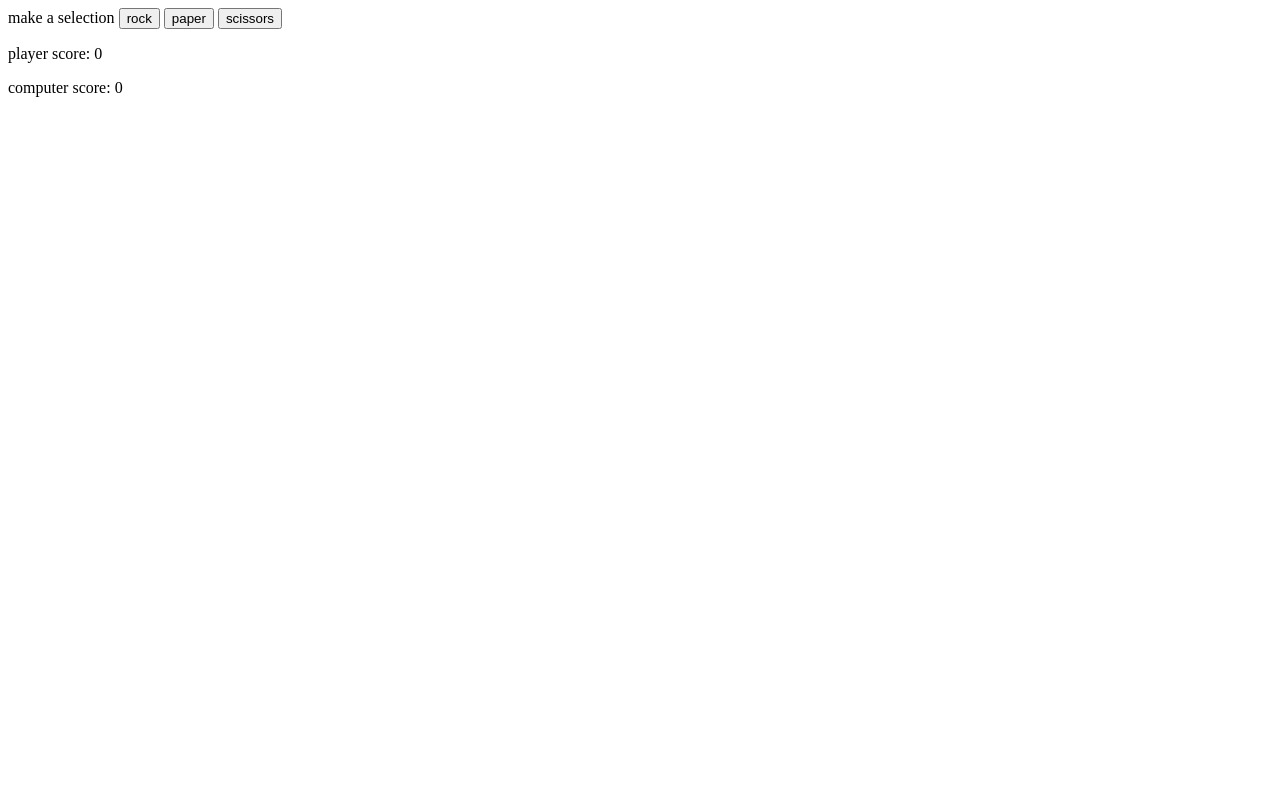
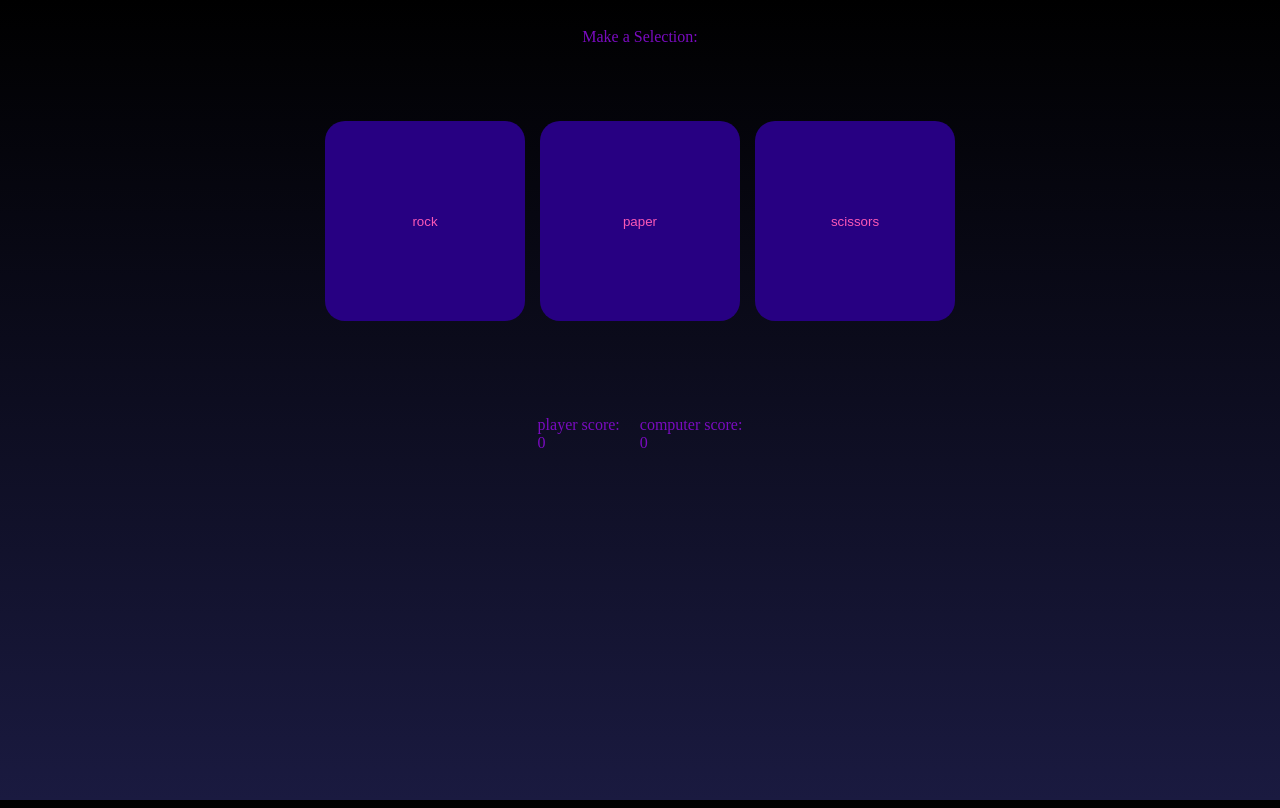
Before and after one commit to MSR-layer/rock-paper-scissors, a plain HTML site: page index.html in a window 1280 px wide. Drawn offline with Linux system fonts and the light colour scheme.

Commit message:
started on css

```diff
--- a/index.html
+++ b/index.html
@@ -1,21 +1,25 @@
 <!DOCTYPE html>
 <html lang="en">
 <head>
+    <link rel="stylesheet" href="style.css">
     <meta charset="UTF-8">
     <meta http-equiv="X-UA-Compatible" content="IE=edge">
     <meta name="viewport" content="width=device-width, initial-scale=1.0">
     <title>Document</title>
 </head>
 <body>
-    <div>
-        make a selection
-        <button class="button" id="rock">rock</button>
-        <button class="button" id="paper">paper</button>
-        <button class="button" id="scissors">scissors</button>
+    <div class="one">
+        <div>Make a Selection:</div>
+        <div class="buttons">
+            <button class="button" id="rock">rock</button>
+            <button class="button" id="paper">paper</button>
+            <button class="button" id="scissors">scissors</button>
+        </div>
     </div>
-    <div id="results"></div>
-
-
+    <div id="results">
+        <div id="playerScore">player score: </div>
+        <div id="computerScore">computer score: </div>
+    </div>
 </body>
 <script src="script.js"></script>
 </html>
--- a/script.js
+++ b/script.js
@@ -56,12 +56,7 @@ function convertToInt(choice){
 let computerScore = 0, playerScore = 0;
 
 function game(selection){
-
-
-
-
-
-
+    if(playerScore === 5 || computerScore === 5) return;
 
     const playerSelection = selection;
     const computerSelection = computerPlay();
@@ -73,45 +68,33 @@ function game(selection){
     if(result === 1) {
         alert("computer chose " + computerSelectionString + " ,you win!");
         playerScore++;
-        playerNode.textContent = `player score: ${playerScore}`;
+        playerNode.textContent = `${playerScore}`;
     }
     else if(result === -1) {
         alert("computer chose " + computerSelectionString + " ,you lose :(");
         computerScore++;
-        computerNode.textContent = `computer score: ${computerScore}`;
+        computerNode.textContent = `${computerScore}`;
     }else
         alert("computer chose " + computerSelectionString + " ,it's a tie.");
 
-    // alert("player score: " + playerScore + " computer score: " + computerScore);
-
-    // if(playerScore > computerScore)
-    //     alert("you win!");
-    // else if(playerScore < computerScore)
-    //     alert("you lose :(");
-    // else
-    //     alert("it's a tie :/.")
-
 }
 
-//const buttons = Array.from(document.querySelectorAll('.button'));
+let playerDiv = document.getElementById('playerScore');
+let compDiv = document.getElementById('computerScore');
 
-let resultNode = document.getElementById('results');
-let playerNode = document.createElement('p');
-let computerNode = document.createElement('p');
+let playerNode = document.createElement('div');
+let computerNode = document.createElement('div');
 
-playerNode.textContent = `player score: ${playerScore}`;
-computerNode.textContent = `computer score: ${computerScore}`;
+playerNode.textContent = `${playerScore}`;
+computerNode.textContent = `${computerScore}`;
 
-resultNode.appendChild(playerNode);
-resultNode.appendChild(computerNode);
+playerDiv.appendChild(playerNode);
+compDiv.appendChild(computerNode);
 
 const buttons = Array.from(document.querySelectorAll('.button'));
 buttons.forEach(button => button.addEventListener('click', () => {
 
     game(button.id);
+
+
 }));
-
-// const rock = document.querySelector('#rock');
-// rock.addEventListener("click", () => {
-//     console.log(rock.id)
-// });
--- /dev/null
+++ b/style.css
@@ -0,0 +1,52 @@
+
+html,body{
+    height: 100%;
+}
+
+body{
+    background-image: linear-gradient(#000000,#1A1A40);
+    display: flex;
+    flex-direction: column;
+}
+
+div{
+    color: #7A0BC0;
+}
+
+button{
+    background-color: #270082;
+    border-style: none;
+    color: #FA58B6;
+    height: 200px;
+    width: 200px;
+    border-radius: 20px;
+}
+
+.one{
+    display: flex;
+    flex-direction: column;
+    justify-content: center;
+    align-items: center;
+    padding: 20px;
+}
+
+.buttons{
+    display: flex;
+    justify-content: center;
+    gap: 15px;
+    align-content: center;
+    margin: 75px;
+}
+
+.button:hover{
+    transform: scale(1.1);
+    transition:all 0.5s ease;
+    transition-property: 0.5s;
+}
+
+#results{
+    display: flex;
+    justify-content: center;
+    align-items:center;
+    gap: 20px;
+}
```
